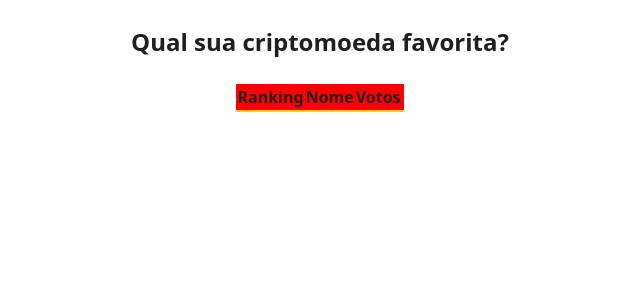
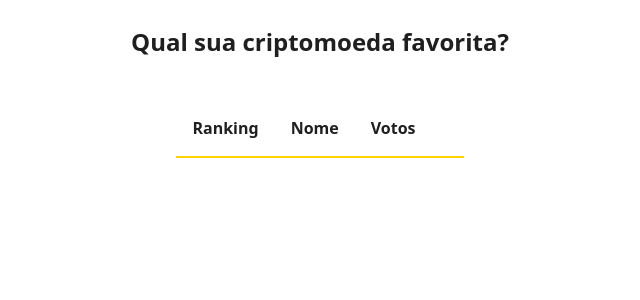
Before and after one commit to thomasdev5832/crypto-ranking, a Next.js app in the folder client/: page / in a window 1280 px wide. Shown: the top 300 px of the page, without its empty margins (320-960 px from the left). Built offline with nearby package versions, Linux system fonts and the light colour scheme.

Commit message:
layout improvement

```diff
--- a/client/pages/index.tsx
+++ b/client/pages/index.tsx
@@ -21,17 +21,17 @@ function index() {
 
   return (
     <div className='main'>
-    <h2 className="font-bold">Qual sua criptomoeda favorita?</h2>
+    <h1 className="font-bold">Qual sua criptomoeda favorita?</h1>
 
     {data ? (
-      <div>
-        <table>
+      <div className='container'>
+        <table className='custom-table'>
           <thead>
             <tr>
               <th className="font-bold">Ranking</th>
               <th className="font-bold">Nome</th>
               <th className="font-bold">Votos</th>
-              <th className="font-bold"></th>
+              <th className=""></th>
             </tr>
           </thead>
           <tbody>
--- a/client/styles/globals.css
+++ b/client/styles/globals.css
@@ -10,32 +10,47 @@ body {
 .main {
   display: flex;
   flex-direction: column;
+  align-items: center;
   text-align: center;
   background-color: #ffffff;
+}
 
+.container {
+  width: 100%;
+  margin: auto;
+}
+
+h1 {
+  font-size: 24px;
+  margin: 1em;
 }
 
 table {
   display: flex;
   align-items: center;
   flex-direction: column;
-  width: 100%;
+  background-color: #fff;
+  padding: 1em;
 }
 
-
-h2 {
-  font-size: 24px;
-  margin: 1em;
+thead th {
+  padding: 1em;
+  align-items: left;
+  color: #1f1f20;
+  background-color: #ffffff;
+  margin-bottom: 10px;
+  border-bottom: 2px solid #fcd400;
+  border-radius: 5px;
+  cursor: pointer;
+  transition: background-color transform .2s ease-in-out;
 }
 
-th {
- background-color: red;
- width: 100%;
+thead tr {
+
 }
 
 tr {
   align-items: center;
-  width: 100%;
   color: #1f1f20;
   background-color: #ffffff;
   margin-bottom: 10px;
```
